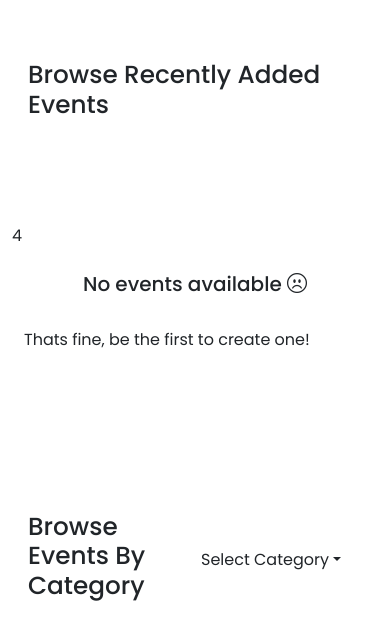
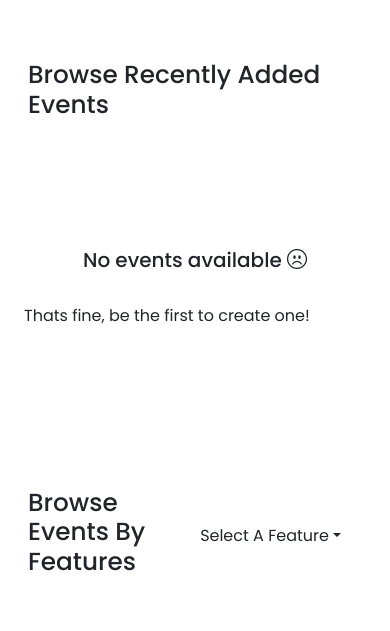
Before and after one commit to thomasHAH/IAB207-Team-12-Assessment-2, a Flask app: page / in a window 390 px wide. Shown: the part 388-1019 px from the top of the page. Run offline with Flask 3, Linux system fonts and the light colour scheme; data that the repository does not hold is empty; some libraries are stand-ins or nearby versions.

Commit message:
Added booking to the model section, added some more changes to the home page and almost finailising the page

```diff
--- a/website/templates/home.html
+++ b/website/templates/home.html
@@ -57,11 +57,13 @@
               <div class="card event-card h-100 overflow-hidden shadow-sml">
 
                 <!-- Handle if the image dosn't exist -->
-                 <!--this was broken before reverse if/else statement-->
+                <!--this was broken before reverse if/else statement-->
                 {% if event.image_file %}
-                  <img src="{{ url_for('static', filename='uploads/' ~ event.image_file) }}" class="card-img-top" alt="{{ event.title }}">
+                <img src="{{ url_for('static', filename='uploads/' ~ event.image_file) }}" class="card-img-top"
+                  alt="{{ event.title }}">
                 {% else %}
-                  <img src="{{ url_for('static', filename='uploads/default.jpg') }}" class="card-img-top" alt="{{ event.title }}">
+                <img src="{{ url_for('static', filename='uploads/default.jpg') }}" class="card-img-top"
+                  alt="{{ event.title }}">
                 {% endif %}
 
 
@@ -73,12 +75,13 @@
                     <p class="card-text col">Status: {{event.status}}</p>
                     <p class="card-text col"><i class="bi bi-calendar-fill">{{event.date.strftime('%Y-%m-%d')}}</i></p>
                   </div>
-                  <a href="{{ url_for('events.view_event', event_id=event.id) }}" class="btn btn-primary btn-shadow">Find Tickets</a>
+                  <a href="{{ url_for('events.view_event', event_id=event.id) }}"
+                    class="btn btn-primary btn-shadow">Find Tickets</a>
                   <!--ADded link to event-->
                 </div>
               </div>
             </div>
-            {% else %}4
+            {% else %}
             <!-- An error display if the database has no events in it-->
             <h5 class="text-center">No events available <i class="bi bi-emoji-frown"></i></h5>
             <p>Thats fine, be the first to
@@ -97,15 +100,19 @@
           <div class="flex-grow-1 border-top"></div>
 
           <!-- TItle of the page -->
-          <h2 class="px-3 text-dark">Browse Events By Category</h2>
+          <h2 class="px-3 text-dark">Browse Events By Features</h2>
 
           <!-- Drop down next to the title -->
           <div class="btn-group">
-            <button class="btn dropdown-toggle" data-bs-toggle="dropdown" aria-expanded="false">Select Category</button>
+            <button class="btn dropdown-toggle" data-bs-toggle="dropdown" aria-expanded="false">Select A
+              Feature</button>
             <ul class="dropdown-menu dropdown-menu-end">
-              <li><a class="dropdown-item" href="#">Menu item</a></li>
-              <li><a class="dropdown-item" href="#">Menu item</a></li>
-              <li><a class="dropdown-item" href="#">Menu item</a></li>
+              <li><a class="dropdown-item" href="{{ url_for('events', feature='Heated') }}">Heated</a></li>
+              <li><a class="dropdown-item" href="{{ url_for('events', feature='Indoor') }}">Indoor</a></li>
+              <li><a class="dropdown-item" href="{{ url_for('events', feature='Outdoor') }}">Outdoor</a></li>
+              <li><a class="dropdown-item" href="{{ url_for('events', feature='Slide') }}">Slide</a></li>
+              <li><a class="dropdown-item" href="{{ url_for('events', feature='Saltwater') }}">Saltwater</a></li>
+              <li><a class="dropdown-item" href="{{ url_for('events', feature='Regular') }}">Regular</a></li>
             </ul>
           </div>
 
@@ -113,21 +120,51 @@
           <div class="flex-grow-1 border-top"></div>
         </div>
 
-        <!-- This is a card section by location -->
-        <!-- This will need to looped to display all the acurate amount of events-->
-        <div class="col-12 col-md-3">
-          <div class="card" style="width: 18rem;">
-            <img src="Image/Brisbane.jpg" class="card-img-top" alt="...">
-            <div class="card-body">
-              <h5 class="card-title">Brisbane</h5>
-              <p class="card-text">Find Events In Brisbane</p>
-              <a href="event.html" class="btn btn-primary">Find Tickets</a>
+        <!-- This is a card section for the assorted featured  -->
+        <div class="container my-5">
+          <div class="container justify-content-center align-items-center my-5">
+            <div class="row g-4 ">
+              {% for event in events %}
+              <div class="col-md-4 col-sm-6 ">
+                <div class="card event-card h-100 overflow-hidden shadow-sml">
+
+                  <!-- Handle if the image dosn't exist -->
+                  <!--this was broken before reverse if/else statement-->
+                  {% if event.image_file %}
+                  <img src="{{ url_for('static', filename='uploads/' ~ event.image_file) }}" class="card-img-top"
+                    alt="{{ event.title }}">
+                  {% else %}
+                  <img src="{{ url_for('static', filename='uploads/default.jpg') }}" class="card-img-top"
+                    alt="{{ event.title }}">
+                  {% endif %}
+
+
+                  <!-- Handle the body of the text -->
+                  <div class="card-body">
+                    <h5 class="card-title">{{event.title}}</h5>
+                    <p class="card-text">{{event.description}}</p>
+                    <div class="row g-4">
+                      <p class="card-text col">Status: {{event.status}}</p>
+                      <p class="card-text col"><i class="bi bi-calendar-fill">{{event.date.strftime('%Y-%m-%d')}}</i>
+                      </p>
+                    </div>
+                    <a href="{{ url_for('events.view_event', event_id=event.id) }}"
+                      class="btn btn-primary btn-shadow">Find Tickets</a>
+                    <!--ADded link to event-->
+                  </div>
+                </div>
+              </div>
+              {% else %}
+              <!-- An error display if the database has no events in it-->
+              <h5 class="text-center">No events available <i class="bi bi-emoji-frown"></i></h5>
+              <p>Thats fine, be the first to
+                <link>create one!</link>
+              </p>
+              {% endfor %}
             </div>
           </div>
         </div>
       </div>
-    </div>
-
 </main>
 <!-- back to base-->
 {% endblock %}
```
